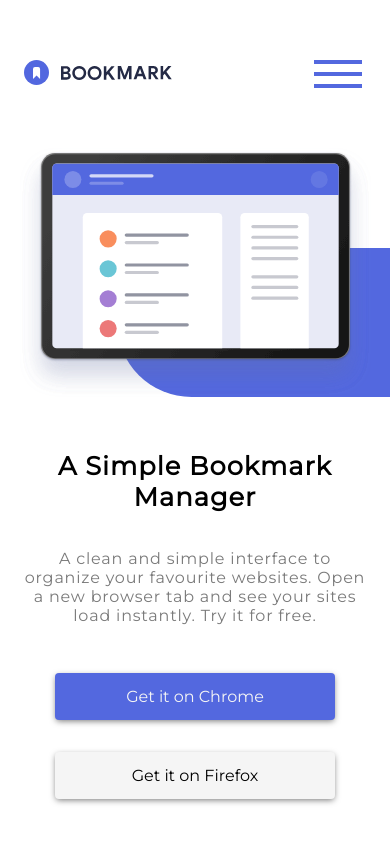
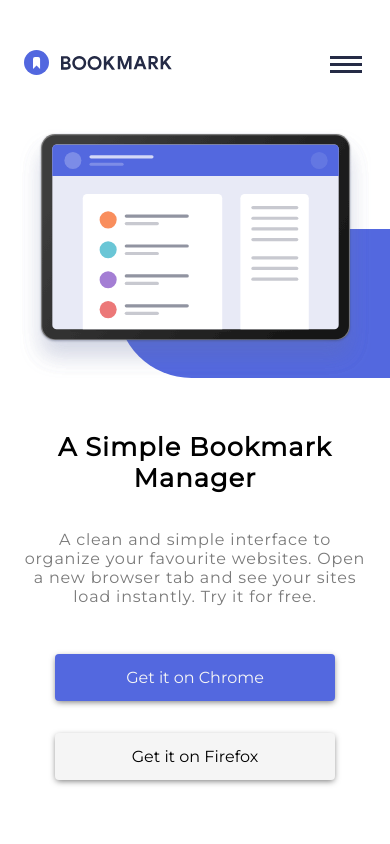
Before and after one commit to bhxlla/bookmark_landing_page, a plain HTML site: page index.html in a window 390 px wide. Shown: the top 844 px of the page. Drawn offline with Linux system fonts and the light colour scheme.

```diff
--- a/styles.css
+++ b/styles.css
@@ -44,10 +44,10 @@ header {
 
 .ham-menu-line {
     display: block;
-    width: 3rem;
-    height: 4px;
-    margin: 0.5rem 0;
-    background-color: #5368df ;
+    width: 2rem;
+    height: 3px;
+    margin: 0.25rem 0;
+    background-color: #252b46 ;
     transition: opacity 20ms ease ;
 }
 
@@ -554,6 +554,7 @@ footer{
     margin-top: 1.5rem;
     display: flex;
     justify-content: space-around;
+    align-items: center;
 }
 
 #ham:checked ~ .overlay {
```
